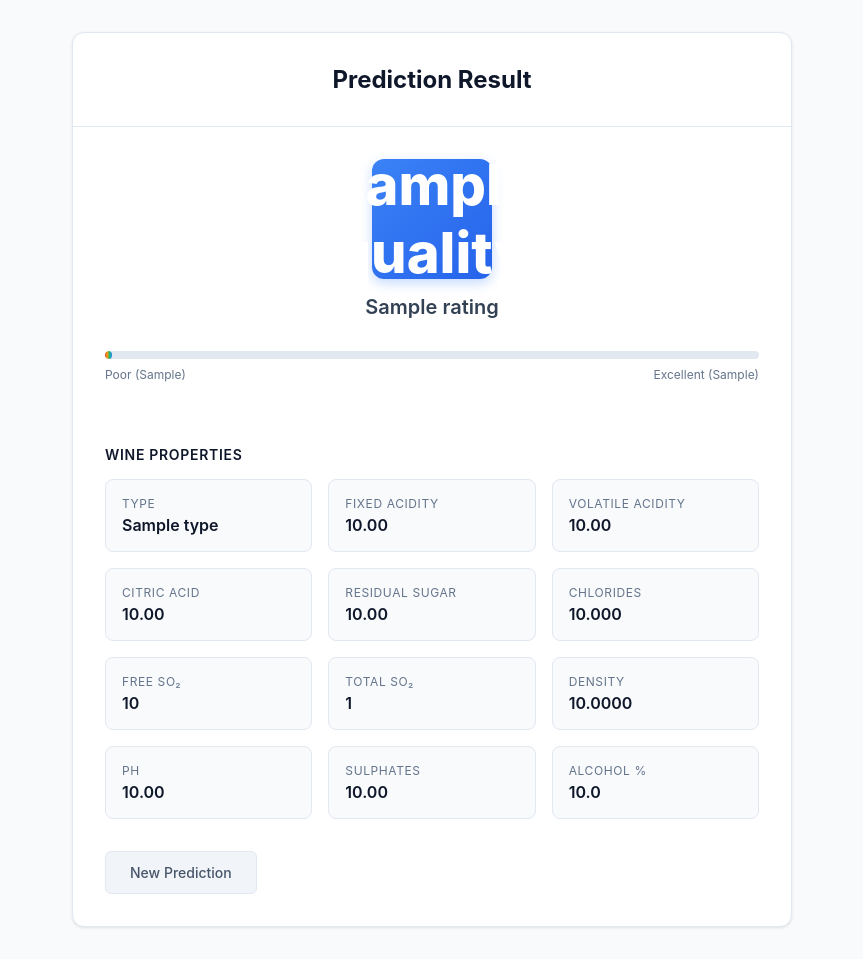
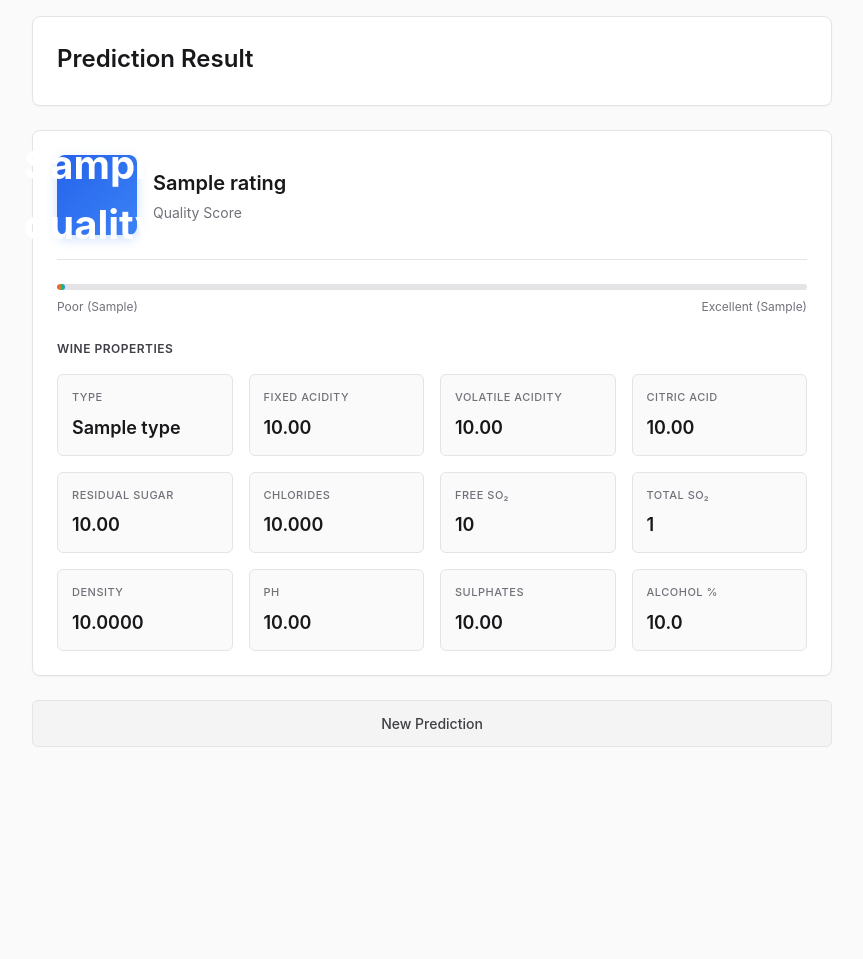
Before and after one commit to DE2025G13/DE2025G13A1, a Flask app: template prediction-ui/templates/result.html in a window 1280 px wide. Shown: the whole page, without its empty margins (208-1071 px from the left). After the commit the page ends 747 px from the top, so only its background shows below. Run offline with Flask 2, Linux system fonts and the light colour scheme; the template is opened without the code that fills it: most values are stand-ins (such as "Sample title", 1, 10 or a date in 2020).

Commit message:
frontend12

```diff
--- a/prediction-ui/templates/result.html
+++ b/prediction-ui/templates/result.html
@@ -5,153 +5,189 @@
     <meta name="viewport" content="width=device-width, initial-scale=1.0" />
     <title>Prediction Result</title>
     <style>
+      :root {
+        --gray-50: #fafafa;
+        --gray-100: #f4f4f5;
+        --gray-200: #e4e4e7;
+        --gray-300: #d4d4d8;
+        --gray-400: #a1a1aa;
+        --gray-500: #71717a;
+        --gray-600: #52525b;
+        --gray-700: #3f3f46;
+        --gray-800: #27272a;
+        --gray-900: #18181b;
+        --blue-500: #3b82f6;
+        --blue-600: #2563eb;
+        --green-500: #10b981;
+        --red-500: #ef4444;
+        --orange-500: #f97316;
+      }
       * {
+        box-sizing: border-box;
         margin: 0;
         padding: 0;
-        box-sizing: border-box;
       }
       body {
+        background: var(--gray-50);
         font-family: -apple-system, BlinkMacSystemFont, "Segoe UI", Roboto,
           "Helvetica Neue", Arial, sans-serif;
-        background: #f8fafc;
-        color: #0f172a;
+        color: var(--gray-900);
+        font-size: 14px;
+        line-height: 1.5;
         min-height: 100vh;
-        padding: 2rem 1rem;
+        padding: 1rem;
       }
       .container {
-        width: 100%;
-        max-width: 720px;
+        max-width: 800px;
         margin: 0 auto;
+      }
+      .header {
+        background: white;
+        border: 1px solid var(--gray-200);
+        border-radius: 8px;
+        padding: 1.5rem;
+        margin-bottom: 1.5rem;
+        box-shadow: 0 1px 2px rgba(0, 0, 0, 0.04);
+      }
+      .header h1 {
+        font-size: 1.5rem;
+        font-weight: 600;
+        color: var(--gray-900);
+        margin-bottom: 0.25rem;
       }
       .card {
         background: white;
-        border-radius: 12px;
-        border: 1px solid #e2e8f0;
-        box-shadow: 0 1px 3px rgba(0, 0, 0, 0.1);
-        overflow: hidden;
+        border: 1px solid var(--gray-200);
+        border-radius: 8px;
+        padding: 1.5rem;
+        margin-bottom: 1.5rem;
+        box-shadow: 0 1px 2px rgba(0, 0, 0, 0.04);
       }
-      .header {
-        padding: 2rem 2rem 1.5rem;
-        text-align: center;
-        border-bottom: 1px solid #e2e8f0;
+      .result-header {
+        display: flex;
+        align-items: center;
+        justify-content: space-between;
+        padding-bottom: 1.5rem;
+        border-bottom: 1px solid var(--gray-200);
+        margin-bottom: 1.5rem;
       }
-      .header h1 {
-        font-size: 1.5rem;
-        font-weight: 700;
-        color: #0f172a;
-        margin-bottom: 0.5rem;
-      }
-      .result-section {
-        padding: 2rem;
-        text-align: center;
+      .quality-score {
+        display: flex;
+        align-items: center;
+        gap: 1rem;
       }
       .quality-badge {
-        display: inline-flex;
+        display: flex;
         align-items: center;
         justify-content: center;
-        width: 120px;
-        height: 120px;
-        border-radius: 12px;
-        background: linear-gradient(135deg, #3b82f6, #2563eb);
+        width: 80px;
+        height: 80px;
+        border-radius: 8px;
+        background: linear-gradient(135deg, var(--blue-600), var(--blue-500));
         color: white;
-        font-size: 3.5rem;
-        font-weight: 800;
-        margin-bottom: 1rem;
-        box-shadow: 0 4px 12px rgba(59, 130, 246, 0.3);
+        font-size: 2.5rem;
+        font-weight: 700;
+        box-shadow: 0 4px 12px rgba(59, 130, 246, 0.25);
       }
-      .quality-label {
+      .quality-info h2 {
         font-size: 1.25rem;
         font-weight: 600;
-        color: #334155;
-        margin-bottom: 1rem;
+        color: var(--gray-900);
+        margin-bottom: 0.25rem;
+      }
+      .quality-info p {
+        color: var(--gray-500);
+        font-size: 0.875rem;
+      }
+      .quality-bar-container {
+        margin-bottom: 1.5rem;
       }
       .quality-bar {
         width: 100%;
-        height: 8px;
-        background: #e2e8f0;
-        border-radius: 4px;
+        height: 6px;
+        background: var(--gray-200);
+        border-radius: 3px;
         position: relative;
         overflow: hidden;
-        margin: 2rem 0 0.5rem;
+        margin-bottom: 0.5rem;
       }
       .quality-bar-fill {
         height: 100%;
         background: linear-gradient(
           to right,
-          #ef4444,
-          #f59e0b,
-          #10b981,
-          #3b82f6
+          var(--red-500),
+          var(--orange-500),
+          var(--green-500),
+          var(--blue-500)
         );
-        border-radius: 4px;
+        border-radius: 3px;
         transition: width 0.6s ease;
       }
       .quality-range {
         display: flex;
         justify-content: space-between;
         font-size: 0.75rem;
-        color: #64748b;
-        margin-bottom: 2rem;
+        color: var(--gray-500);
       }
-      .properties {
-        padding: 0 2rem 2rem;
-      }
-      .properties h2 {
-        font-size: 0.875rem;
+      .section-header {
+        color: var(--gray-700);
+        font-size: 0.75rem;
         font-weight: 600;
-        color: #0f172a;
+        text-transform: uppercase;
+        letter-spacing: 0.5px;
         margin-bottom: 1rem;
-        text-transform: uppercase;
-        letter-spacing: 0.05em;
       }
       .properties-grid {
         display: grid;
-        grid-template-columns: repeat(3, 1fr);
+        grid-template-columns: repeat(4, 1fr);
         gap: 1rem;
       }
-      .property-item {
-        padding: 1rem;
-        background: #f8fafc;
-        border: 1px solid #e2e8f0;
-        border-radius: 8px;
+      .property-card {
+        background: var(--gray-50);
+        border: 1px solid var(--gray-200);
+        border-radius: 6px;
+        padding: 0.875rem;
       }
       .property-label {
-        font-size: 0.75rem;
-        color: #64748b;
-        margin-bottom: 0.25rem;
+        color: var(--gray-500);
+        font-size: 0.6875rem;
+        font-weight: 500;
         text-transform: uppercase;
-        letter-spacing: 0.05em;
+        letter-spacing: 0.5px;
+        margin-bottom: 0.5rem;
       }
       .property-value {
-        font-size: 1rem;
+        font-size: 1.125rem;
         font-weight: 600;
-        color: #0f172a;
+        color: var(--gray-900);
       }
       .actions {
-        padding: 0 2rem 2rem;
+        display: flex;
+        gap: 0.75rem;
       }
       .btn {
-        display: inline-block;
-        padding: 0.75rem 1.5rem;
-        background: #f1f5f9;
-        color: #475569;
+        flex: 1;
+        padding: 0.75rem;
+        background: var(--gray-100);
+        color: var(--gray-700);
         text-decoration: none;
         border-radius: 6px;
         font-size: 0.875rem;
         font-weight: 500;
+        text-align: center;
         transition: all 0.15s;
-        border: 1px solid #e2e8f0;
+        border: 1px solid var(--gray-200);
       }
       .btn:hover {
-        background: #e2e8f0;
-        border-color: #cbd5e1;
+        background: var(--gray-200);
+        border-color: var(--gray-300);
       }
       .error-card {
         background: #fef2f2;
         border: 1px solid #fecaca;
-        padding: 2rem;
+        padding: 1.5rem;
         text-align: center;
-        border-radius: 12px;
+        border-radius: 8px;
       }
       .error-card h2 {
         color: #dc2626;
@@ -160,22 +196,35 @@
       }
       .error-card p {
         color: #991b1b;
-        margin-bottom: 1.5rem;
+        margin-bottom: 1rem;
+      }
+      @media (max-width: 768px) {
+        .properties-grid {
+          grid-template-columns: repeat(3, 1fr);
+        }
+        .result-header {
+          flex-direction: column;
+          align-items: flex-start;
+          gap: 1rem;
+        }
       }
       @media (max-width: 640px) {
         .properties-grid {
           grid-template-columns: repeat(2, 1fr);
         }
         .quality-badge {
-          width: 100px;
-          height: 100px;
-          font-size: 3rem;
+          width: 64px;
+          height: 64px;
+          font-size: 2rem;
         }
       }
     </style>
   </head>
   <body>
     <div class="container">
+      <div class="header">
+        <h1>Prediction Result</h1>
+      </div>
       {% if error %}
       <div class="card error-card">
         <h2>Error</h2>
@@ -184,12 +233,16 @@
       </div>
       {% else %}
       <div class="card">
-        <div class="header">
-          <h1>Prediction Result</h1>
+        <div class="result-header">
+          <div class="quality-score">
+            <div class="quality-badge">{{ quality }}</div>
+            <div class="quality-info">
+              <h2>{{ rating.label }}</h2>
+              <p>Quality Score</p>
             </div>
-        <div class="result-section">
-          <div class="quality-badge">{{ quality }}</div>
-          <div class="quality-label">{{ rating.label }}</div>
+          </div>
+        </div>
+        <div class="quality-bar-container">
           <div class="quality-bar">
             <div
               class="quality-bar-fill"
@@ -201,72 +254,71 @@
             <span>Excellent ({{ max_quality }})</span>
           </div>
         </div>
-        <div class="properties">
-          <h2>Wine Properties</h2>
+        <div class="section-header">Wine Properties</div>
         <div class="properties-grid">
-            <div class="property-item">
+          <div class="property-card">
             <div class="property-label">Type</div>
             <div class="property-value">{{ features.type|capitalize }}</div>
           </div>
-            <div class="property-item">
+          <div class="property-card">
             <div class="property-label">Fixed Acidity</div>
             <div class="property-value">
               {{ "%.2f"|format(features.fixed_acidity) }}
             </div>
           </div>
-            <div class="property-item">
+          <div class="property-card">
             <div class="property-label">Volatile Acidity</div>
             <div class="property-value">
               {{ "%.2f"|format(features.volatile_acidity) }}
             </div>
           </div>
-            <div class="property-item">
+          <div class="property-card">
             <div class="property-label">Citric Acid</div>
             <div class="property-value">
               {{ "%.2f"|format(features.citric_acid) }}
             </div>
           </div>
-            <div class="property-item">
+          <div class="property-card">
             <div class="property-label">Residual Sugar</div>
             <div class="property-value">
               {{ "%.2f"|format(features.residual_sugar) }}
             </div>
           </div>
-            <div class="property-item">
+          <div class="property-card">
             <div class="property-label">Chlorides</div>
             <div class="property-value">
               {{ "%.3f"|format(features.chlorides) }}
             </div>
           </div>
-            <div class="property-item">
+          <div class="property-card">
             <div class="property-label">Free SO₂</div>
             <div class="property-value">
               {{ "%.0f"|format(features.free_sulfur_dioxide) }}
             </div>
           </div>
-            <div class="property-item">
+          <div class="property-card">
             <div class="property-label">Total SO₂</div>
             <div class="property-value">
               {{ "%.0f"|format(features.total_sulfur_dioxide) }}
             </div>
           </div>
-            <div class="property-item">
+          <div class="property-card">
             <div class="property-label">Density</div>
             <div class="property-value">
               {{ "%.4f"|format(features.density) }}
             </div>
           </div>
-            <div class="property-item">
+          <div class="property-card">
             <div class="property-label">pH</div>
             <div class="property-value">{{ "%.2f"|format(features.pH) }}</div>
           </div>
-            <div class="property-item">
+          <div class="property-card">
             <div class="property-label">Sulphates</div>
             <div class="property-value">
               {{ "%.2f"|format(features.sulphates) }}
             </div>
           </div>
-            <div class="property-item">
+          <div class="property-card">
             <div class="property-label">Alcohol %</div>
             <div class="property-value">
               {{ "%.1f"|format(features.alcohol) }}
@@ -277,7 +329,6 @@
       <div class="actions">
         <a href="/" class="btn">New Prediction</a>
       </div>
-      </div>
       {% endif %}
     </div>
   </body>
```
Also changed, not shown: prediction-ui/templates/index.html (+66 -36 lines). Lines whose indentation alone changed are shown as unchanged.
